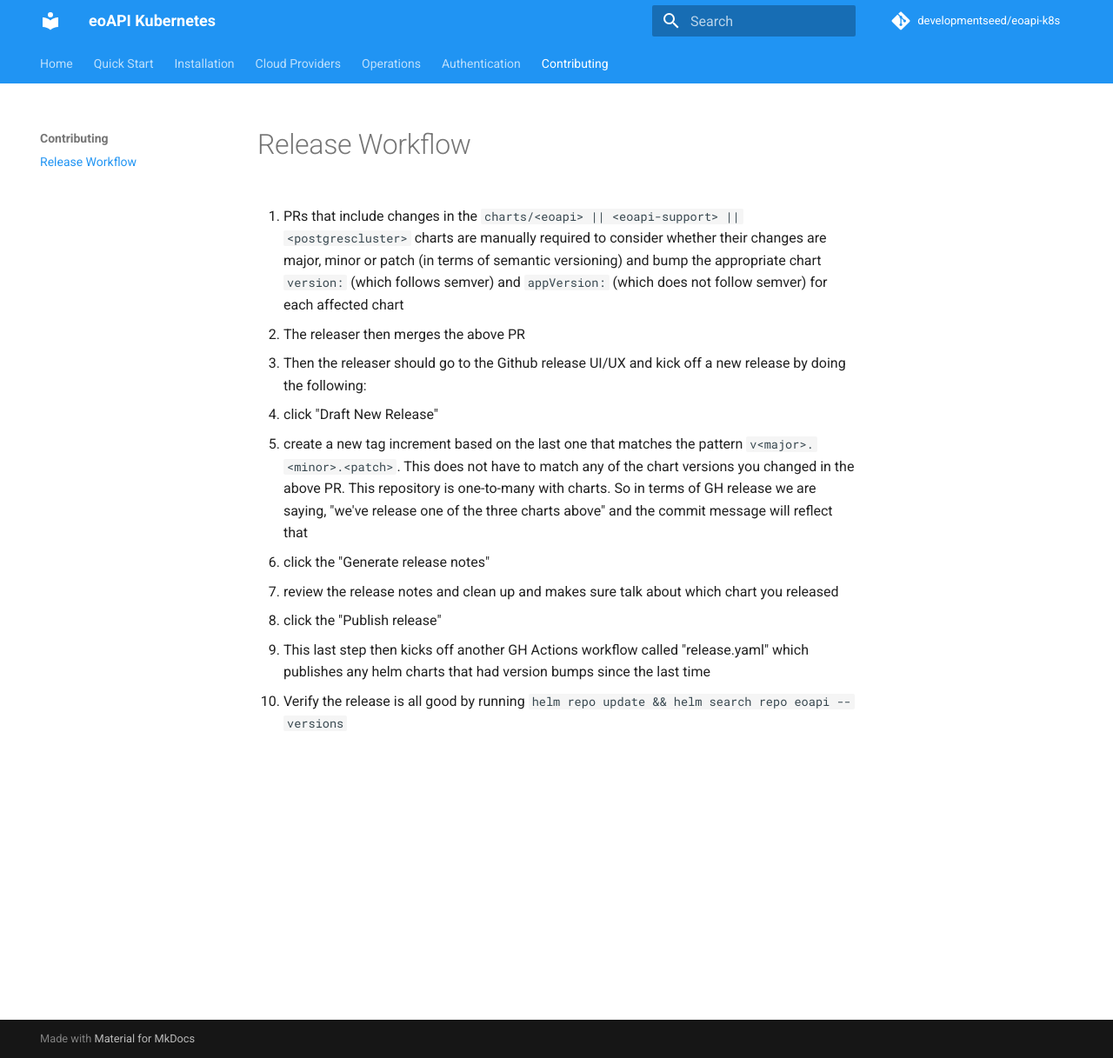
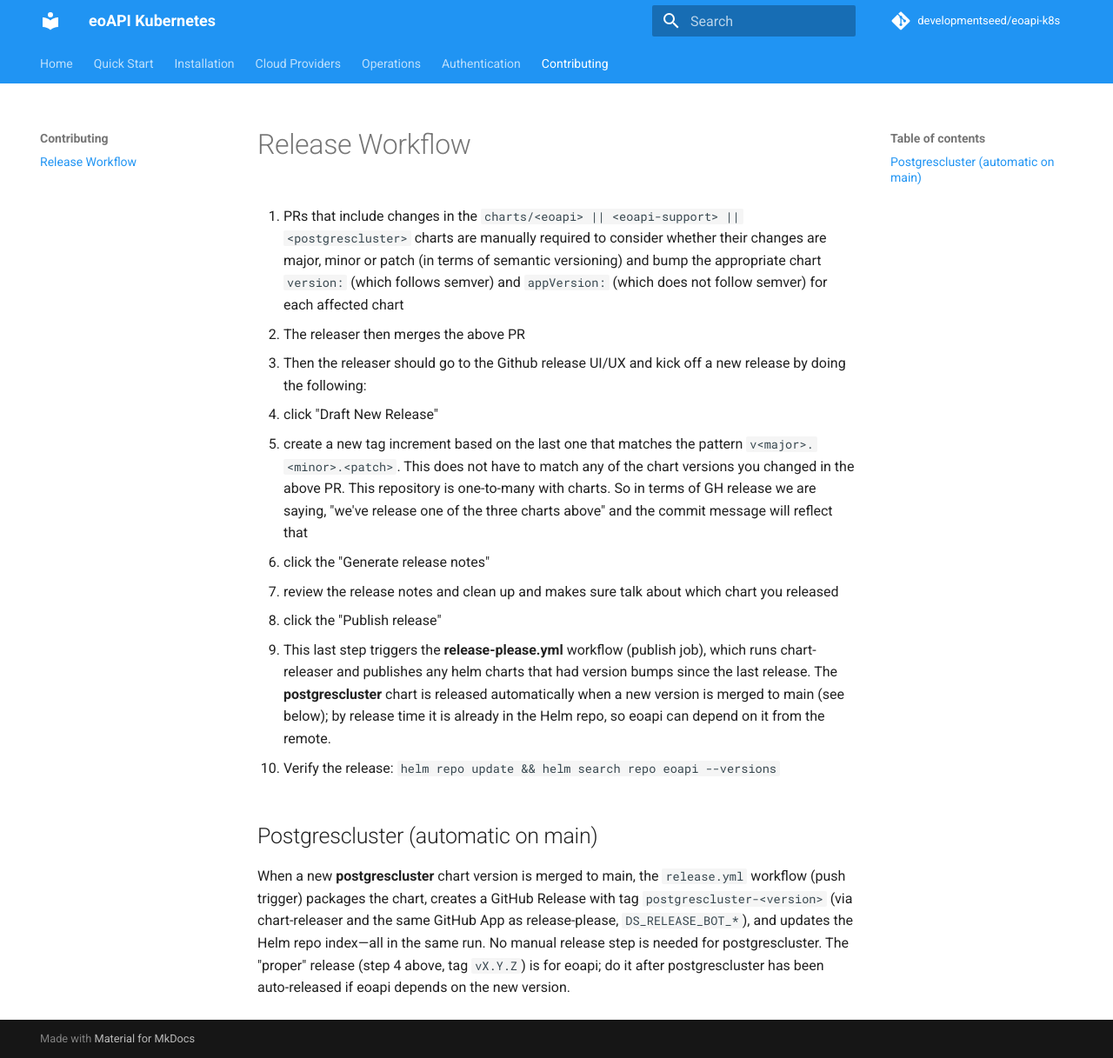
Before and after one commit to developmentseed/eoapi-k8s, an MkDocs documentation site: the page built from docs/release.md, in a window 1280 px wide and 1217 px high. Shown: the whole window at 87% size. Built offline with MkDocs 1.6.1 and Material for MkDocs 9.7.7, drawn with Linux system fonts in a browser that asks for light colours; comment, search, counter and statistics services are not loaded.

Commit message:
ci: improved postrgesql chart release.

```diff
--- a/docs/release.md
+++ b/docs/release.md
@@ -31,7 +31,10 @@
    5. click the "Publish release"
 
 
-5. This last step then kicks off another GH Actions workflow called "release.yaml" which publishes any helm charts
-that had version bumps since the last time
+5. This last step triggers the **release-please.yml** workflow (publish job), which runs chart-releaser and publishes any helm charts that had version bumps since the last release. The **postgrescluster** chart is released automatically when a new version is merged to main (see below); by release time it is already in the Helm repo, so eoapi can depend on it from the remote.
 
-6. Verify the release is all good by running `helm repo update && helm search repo eoapi --versions`
+6. Verify the release: `helm repo update && helm search repo eoapi --versions`
+
+## Postgrescluster (automatic on main)
+
+When a new **postgrescluster** chart version is merged to main, the `release.yml` workflow (push trigger) packages the chart, creates a GitHub Release with tag `postgrescluster-<version>` (via chart-releaser and the same GitHub App as release-please, `DS_RELEASE_BOT_*`), and updates the Helm repo index—all in the same run. No manual release step is needed for postgrescluster. The "proper" release (step 4 above, tag `vX.Y.Z`) is for eoapi; do it after postgrescluster has been auto-released if eoapi depends on the new version.
```
Also changed, not shown: 2 other files.
